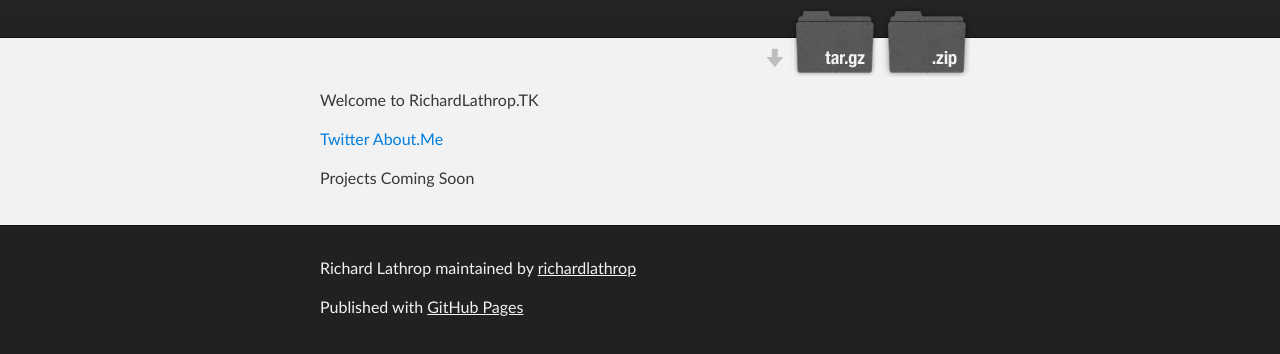
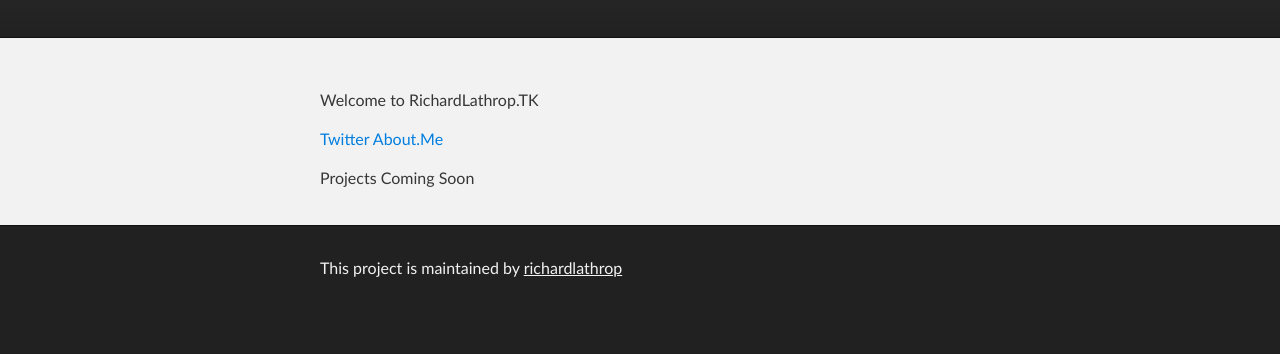
Before and after one commit to richardlathrop/richardlathrop.io, a plain HTML site: page index.html in a window 1280 px wide. Shown: the part 172-526 px from the top of the page. Drawn offline with Linux system fonts and the light colour scheme.

Commit message:
Update index.html

```diff
--- a/index.html
+++ b/index.html
@@ -21,10 +21,6 @@
           <h1 id="project_title">Richard Lathrop</h1>
           <h2 id="project_tagline">Home</h2>
 
-            <section id="downloads">
-              <a class="zip_download_link" href="https://github.com/richardlathrop/richardlathrop.io/zipball/master">Download this project as a .zip file</a>
-              <a class="tar_download_link" href="https://github.com/richardlathrop/richardlathrop.io/tarball/master">Download this project as a tar.gz file</a>
-            </section>
         </header>
     </div>
 
@@ -43,8 +39,7 @@
     <!-- FOOTER  -->
     <div id="footer_wrap" class="outer">
       <footer class="inner">
-        <p class="copyright">Richard Lathrop maintained by <a href="https://github.com/richardlathrop">richardlathrop</a></p>
-        <p>Published with <a href="http://pages.github.com">GitHub Pages</a></p>
+        <p class="copyright">This project is maintained by <a href="https://github.com/richardlathrop">richardlathrop</a></p>
       </footer>
     </div>
 
```
